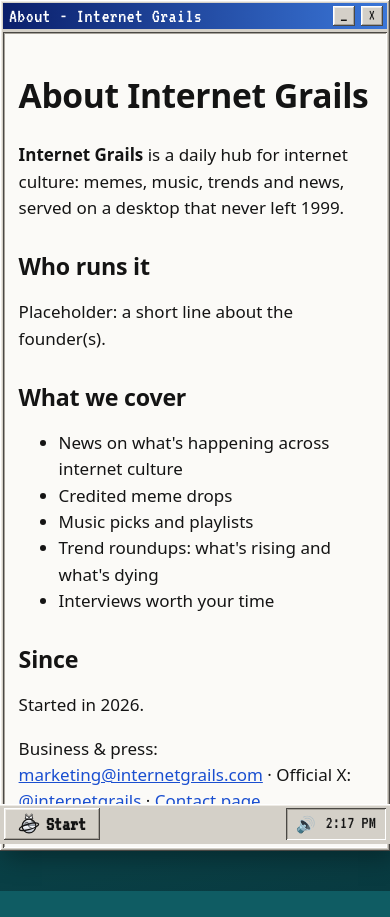
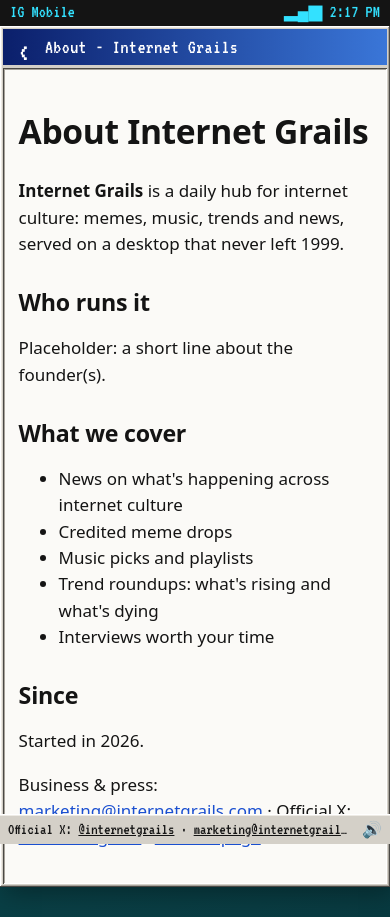
Before and after one commit to actuallykatsu/internet-grails, an Astro site: page /about in a window 390 px wide. Before the commit the page ends 891 px from the top, so only its background shows below. Built offline with nearby package versions, Linux system fonts and the light colour scheme; Astro itself is replaced by a stand-in of ours; animation ran at ten frames a second.

Commit message:
Add retro-phone layout for small screens
Under 700px the desktop becomes a phone: a status bar on top, a
three-column home-screen icon grid, full-screen apps with a back arrow,
and the taskbar as the official contact strip. Article pages get a back
arrow to their section, and pages leave room for the player mini bar.
Adds a phone layout smoke test and opens the player from the home
screen on mobile.

Co-Authored-By: Claude Opus 5.5 <noreply@anthropic.com>

```diff
--- a/src/components/desktop/Taskbar.tsx
+++ b/src/components/desktop/Taskbar.tsx
@@ -25,7 +25,7 @@ interface Props {
   onWindowButton?: (id: string) => void;
 }
 
-function Clock() {
+function Clock({ className = 'ig-tray__clock' }: { className?: string }) {
   const [now, setNow] = useState<Date | null>(null);
   useEffect(() => {
     const tick = () => setNow(new Date());
@@ -37,7 +37,7 @@ function Clock() {
     };
   }, []);
   return (
-    <time className="ig-tray__clock" dateTime={now?.toISOString()}>
+    <time className={className} dateTime={now?.toISOString()}>
       {now ? now.toLocaleTimeString([], { hour: 'numeric', minute: '2-digit' }) : '--:--'}
     </time>
   );
@@ -70,6 +70,14 @@ export default function Taskbar({ startItems, windows = [], onStartItem, onWindo
   }, [menuOpen]);
 
   return (
+    <>
+      {/* Phone layout only (D20): the handset's status bar. */}
+      <div className="ig-phone-status" aria-hidden="true">
+        <span>IG Mobile</span>
+        <span>
+          ▂▄▆ <Clock className="ig-phone-status__clock" />
+        </span>
+      </div>
       <footer className="ig-taskbar">
         <div className="ig-start" ref={menuRef}>
           <button
@@ -166,5 +174,6 @@ export default function Taskbar({ startItems, windows = [], onStartItem, onWindo
           <Clock />
         </div>
       </footer>
+    </>
   );
 }
--- a/src/layouts/WindowPage.astro
+++ b/src/layouts/WindowPage.astro
@@ -13,9 +13,11 @@ interface Props {
   windowTitle?: string;
   description?: string;
   index?: boolean;
+  /** Where the phone layout's back arrow goes (D20). */
+  backHref?: string;
 }
 
-const { title, windowTitle = title, description, index } = Astro.props;
+const { title, windowTitle = title, description, index, backHref = '/' } = Astro.props;
 
 const startItems: StartItem[] = [
   { label: 'Desktop', icon: 'desktop', href: '/' },
@@ -30,6 +32,9 @@ const startItems: StartItem[] = [
   <div class="ig-page">
     <article class="ig-window ig-page__window" data-active="true">
       <div class="ig-titlebar">
+        <a class="ig-titlebar__back" href={backHref} aria-label="Back">
+          ‹
+        </a>
         <span class="ig-titlebar__title">{windowTitle}</span>
         <a class="ig-titlebar__btn" href="/" aria-label="Minimize to desktop">
           _
@@ -69,4 +74,16 @@ const startItems: StartItem[] = [
   .ig-window__body {
     padding: clamp(16px, 4vw, 48px) clamp(14px, 4vw, 32px);
   }
+  /* Phone layout (D20): the page sits under the status bar like a full-screen app. */
+  @media (max-width: 700px) {
+    .ig-page {
+      padding-top: var(--ig-status-h);
+    }
+    .ig-page__window {
+      min-height: calc(100vh - var(--ig-taskbar-h) - var(--ig-status-h));
+    }
+    .ig-page__window .ig-titlebar {
+      top: var(--ig-status-h);
+    }
+  }
 </style>
--- a/src/styles/desktop.css
+++ b/src/styles/desktop.css
@@ -280,18 +280,130 @@
   font-size: 18px;
 }
 
-/* Narrow screens: placeholder until the retro-phone layout lands (Phase 1). */
 @media (max-width: 860px) {
   .ig-tray__contact {
     display: none;
   }
 }
 
+/* ---------- Retro-phone layout (D20) ----------
+ * Under 700px the desktop turns into a handset: a status bar on top, the logo and an
+ * app grid as the home screen, windows and articles as full-screen apps with a back
+ * arrow, and the taskbar as the official contact strip. Pure CSS, so no layout flash. */
+.ig-phone-status,
+.ig-titlebar__back {
+  display: none;
+}
+
 @media (max-width: 700px) {
+  :root {
+    --ig-status-h: 26px;
+    --ig-taskbar-h: 30px;
+  }
+
+  .ig-phone-status {
+    position: fixed;
+    top: 0;
+    left: 0;
+    right: 0;
+    z-index: 9000;
+    display: flex;
+    justify-content: space-between;
+    align-items: center;
+    height: var(--ig-status-h);
+    padding: 0 10px;
+    background: var(--ig-ink);
+    color: var(--ig-accent-2);
+    font-family: var(--ig-font-chrome);
+    font-size: 18px;
+  }
+
+  /* Bottom bar: just the official strip and the sound button. */
+  .ig-start,
+  .ig-taskbar__windows,
+  .ig-tray__clock {
+    display: none;
+  }
+  .ig-taskbar {
+    padding: 0;
+  }
+  .ig-tray {
+    flex: 1;
+    min-width: 0;
+    height: 100%;
+    justify-content: center;
+    padding: 0 8px;
+    box-shadow: none;
+  }
+  .ig-tray__contact {
+    display: block;
+    min-width: 0;
+    overflow: hidden;
+    text-overflow: ellipsis;
+    font-size: 16px;
+  }
+
+  /* Home screen: logo on top, three-column app grid. */
+  .ig-desktop {
+    padding-top: var(--ig-status-h);
+    overflow-y: auto;
+  }
+  .ig-desktop__wordmark {
+    position: static;
+    width: min(80vw, 330px);
+    margin: 16px auto 6px;
+  }
   .ig-icons {
     grid-auto-flow: row;
-    grid-template-columns: repeat(auto-fill, minmax(86px, 1fr));
+    grid-template-columns: repeat(3, 1fr);
     grid-template-rows: none;
     width: auto;
+    height: auto;
+    gap: 12px 4px;
+    padding: 8px 12px calc(var(--ig-taskbar-h) + 64px);
+  }
+  .ig-icon {
+    width: 100%;
+  }
+  .ig-icon__img .ig-pixel {
+    width: 48px;
+    height: 48px;
+  }
+
+  /* Windows become full-screen apps. */
+  .ig-desk-window {
+    inset: var(--ig-status-h) 0 var(--ig-taskbar-h) 0 !important;
+    width: auto !important;
+    height: auto !important;
+    border-radius: 0;
+  }
+  .ig-titlebar {
+    height: 36px;
+    cursor: default !important;
+  }
+  .ig-titlebar__btn {
+    display: none;
+  }
+  .ig-titlebar__back {
+    display: grid;
+    place-items: center;
+    width: 30px;
+    height: 28px;
+    padding: 0;
+    border: 0;
+    background: none;
+    color: #fff;
+    font-family: var(--ig-font-chrome);
+    font-size: 34px;
+    line-height: 1;
+    text-decoration: none;
+    cursor: pointer;
+  }
+
+  /* Article and info pages: see WindowPage.astro. */
+
+  /* Leave room for the mini player when it's showing. */
+  body:has(.ig-player-mini) .ig-window__body {
+    padding-bottom: 64px;
   }
 }
```
Also changed, not shown: src/components/desktop/Window.tsx (+9 -0 lines), src/pages/posts/[...slug].astro (+13 -1 lines), tests/smoke.spec.ts (+38 -12 lines). Lines whose indentation alone changed are shown as unchanged.
